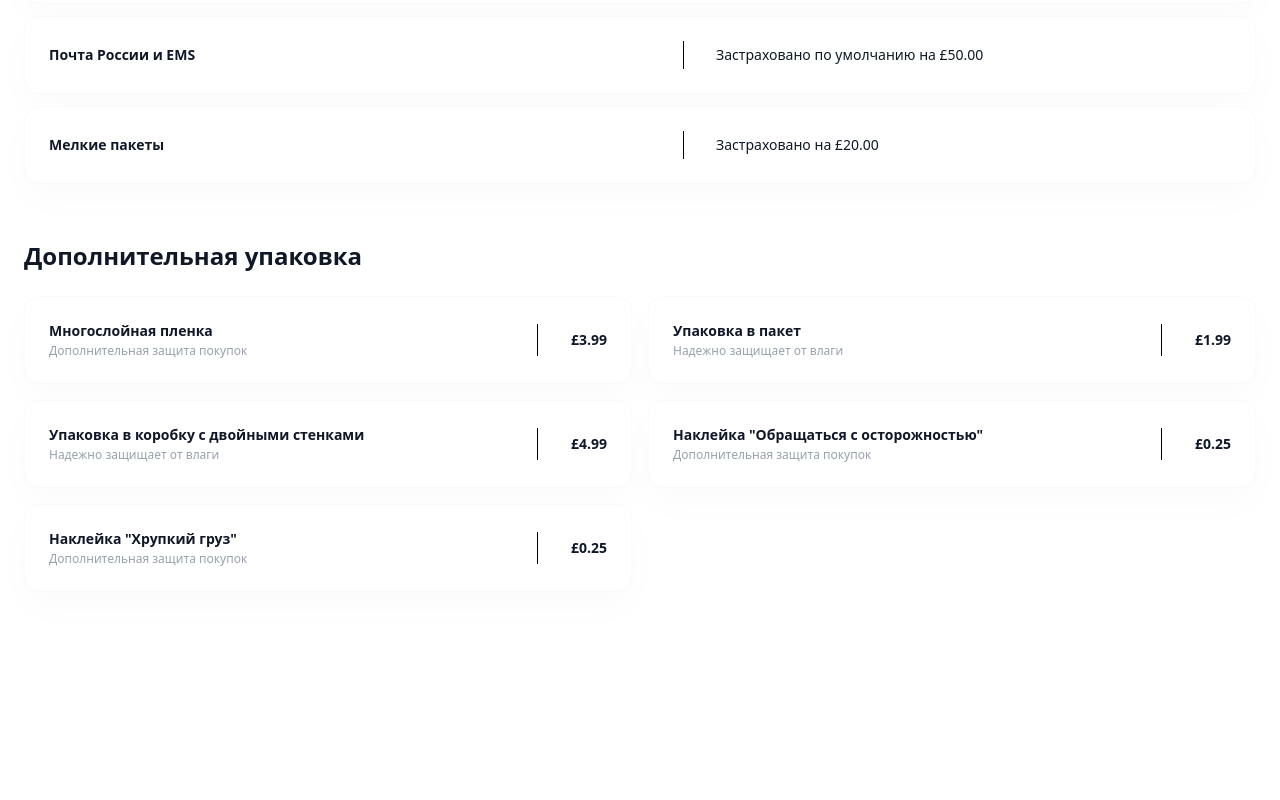
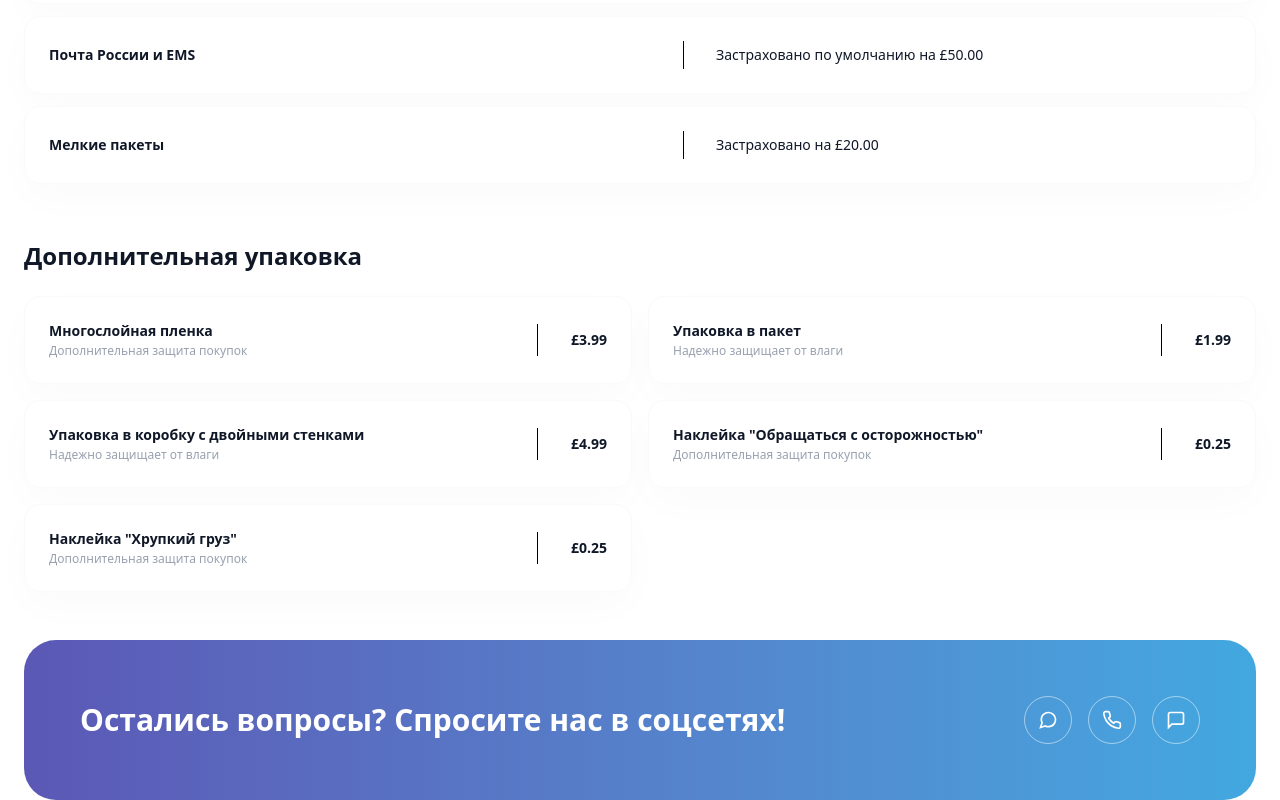
Before and after one commit to GG-absolute/project-8-page, a website: page src/page4.html in a window 1280 px wide. Shown: the part 4130-4930 px from the top of the page. Before the commit the page ends 4770 px from the top, so only its background shows below. Drawn offline with Linux system fonts and the light colour scheme.

Commit message:
vopros section for page 4

```diff
--- a/src/page4.html
+++ b/src/page4.html
@@ -515,5 +515,22 @@
   </div>
 </section>
 
+  <section class="max-w-7xl mx-auto px-6">
+    <div class="bg-gradient-to-r from-[#5B58B5] to-[#42A8E0] rounded-[2rem] p-10 md:p-14 flex flex-col md:flex-row items-center justify-between gap-8">
+      <h2 class="text-2xl md:text-3xl font-bold text-white text-center md:text-left">Остались вопросы? Спросите нас в соцсетях!</h2>
+      <div class="flex gap-4 shrink-0">
+        <a href="#" class="w-12 h-12 border border-white/50 text-white rounded-full flex items-center justify-center hover:bg-white hover:text-[#5B58B5] transition-colors">
+          <svg class="w-5 h-5" fill="none" stroke="currentColor" stroke-width="2" viewBox="0 0 24 24"><path d="M21 11.5a8.38 8.38 0 0 1-.9 3.8 8.5 8.5 0 0 1-7.6 4.7 8.38 8.38 0 0 1-3.8-.9L3 21l1.9-5.7a8.38 8.38 0 0 1-.9-3.8 8.5 8.5 0 0 1 4.7-7.6 8.38 8.38 0 0 1 3.8-.9h.5a8.48 8.48 0 0 1 8 8v.5z"></path></svg>
+        </a>
+        <a href="#" class="w-12 h-12 border border-white/50 text-white rounded-full flex items-center justify-center hover:bg-white hover:text-[#5B58B5] transition-colors">
+          <svg class="w-5 h-5" fill="none" stroke="currentColor" stroke-width="2" viewBox="0 0 24 24"><path d="M22 16.92v3a2 2 0 0 1-2.18 2 19.79 19.79 0 0 1-8.63-3.07 19.5 19.5 0 0 1-6-6 19.79 19.79 0 0 1-3.07-8.67A2 2 0 0 1 4.11 2h3a2 2 0 0 1 2 1.72 12.84 12.84 0 0 0 .7 2.81 2 2 0 0 1-.45 2.11L8.09 9.91a16 16 0 0 0 6 6l1.27-1.27a2 2 0 0 1 2.11-.45 12.84 12.84 0 0 0 2.81.7A2 2 0 0 1 22 16.92z"></path></svg>
+        </a>
+        <a href="#" class="w-12 h-12 border border-white/50 text-white rounded-full flex items-center justify-center hover:bg-white hover:text-[#5B58B5] transition-colors">
+          <svg class="w-5 h-5" fill="none" stroke="currentColor" stroke-width="2" viewBox="0 0 24 24"><path d="M21 15a2 2 0 0 1-2 2H7l-4 4V5a2 2 0 0 1 2-2h14a2 2 0 0 1 2 2z"></path></svg>
+        </a>
+      </div>
+    </div>
+  </section>
+
 </body>
 </html>
```
